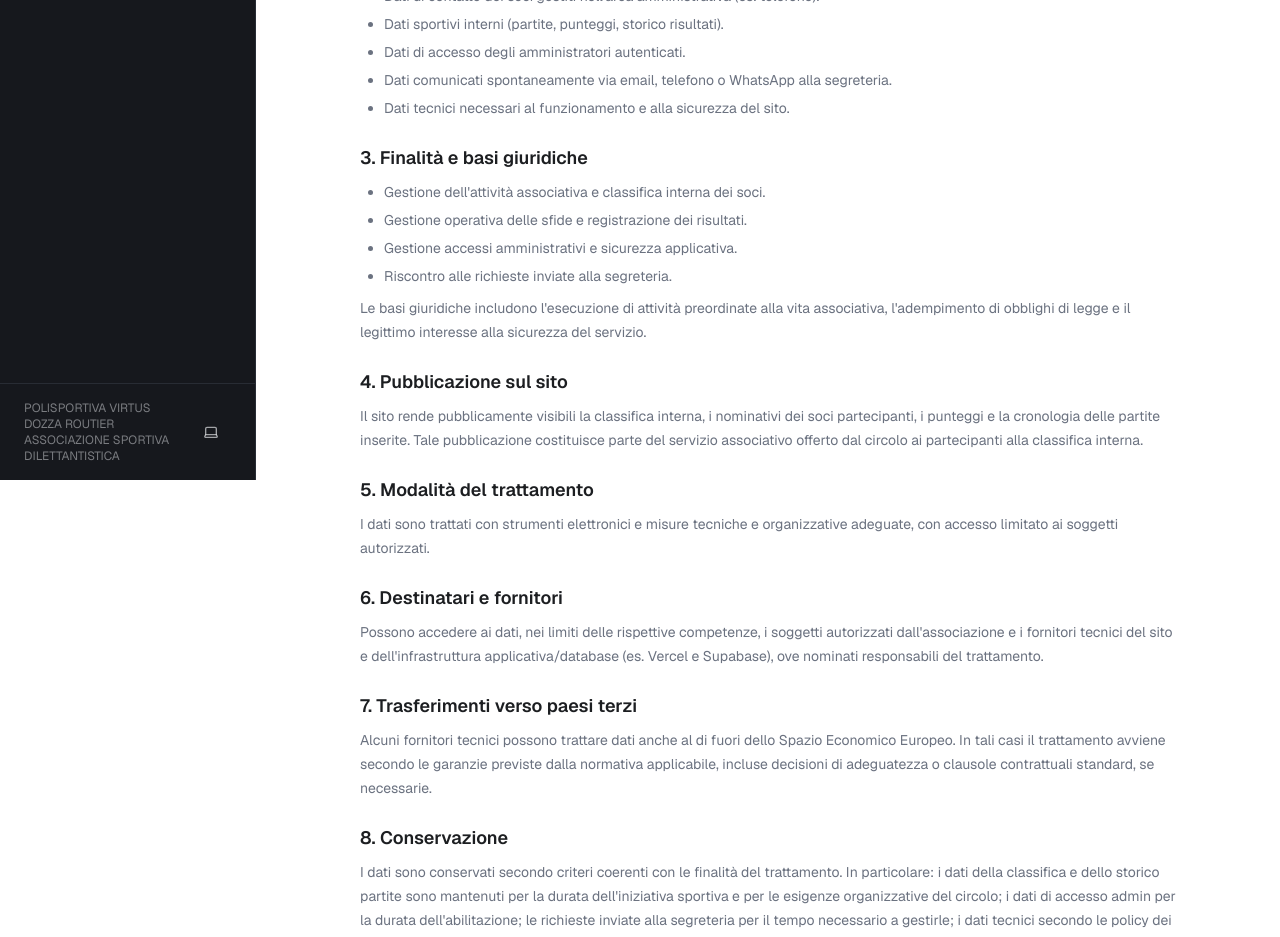
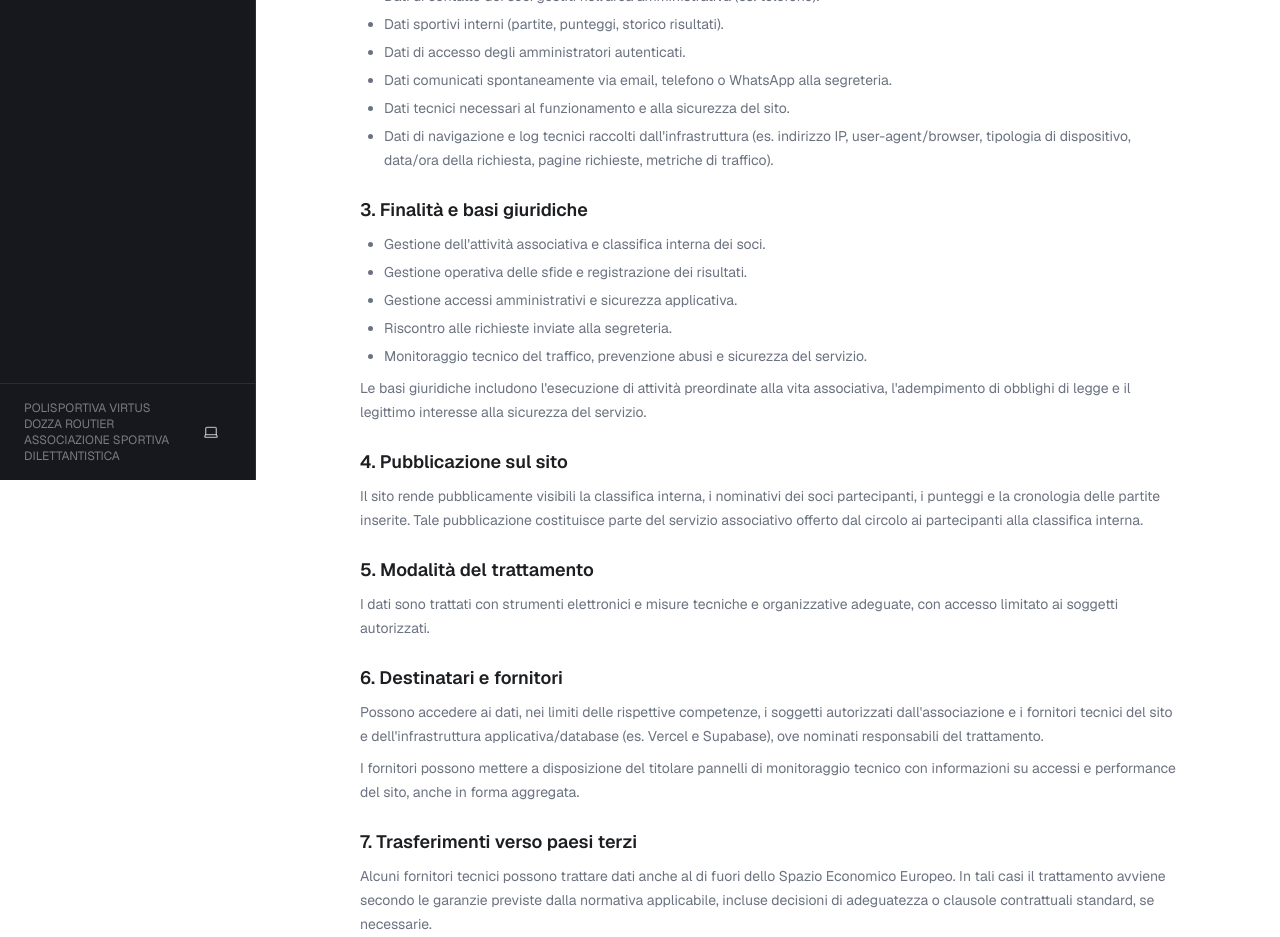
Before and after one commit to leonardolelli/circolo-tennis-dozza, a Next.js app: page /privacy in a window 1280 px wide. Shown: the part 320-1257 px from the top of the page. Built offline with nearby package versions, Linux system fonts and the light colour scheme; no server answers.

Commit message:
Update PrivacyPage with additional data processing details and technical monitoring information

```diff
--- a/app/(main)/privacy/page.tsx
+++ b/app/(main)/privacy/page.tsx
@@ -40,6 +40,11 @@ export default function PrivacyPage() {
             <li>Dati di accesso degli amministratori autenticati.</li>
             <li>Dati comunicati spontaneamente via email, telefono o WhatsApp alla segreteria.</li>
             <li>Dati tecnici necessari al funzionamento e alla sicurezza del sito.</li>
+            <li>
+              Dati di navigazione e log tecnici raccolti dall&apos;infrastruttura
+              (es. indirizzo IP, user-agent/browser, tipologia di dispositivo,
+              data/ora della richiesta, pagine richieste, metriche di traffico).
+            </li>
           </ul>
         </section>
 
@@ -50,6 +55,7 @@ export default function PrivacyPage() {
             <li>Gestione operativa delle sfide e registrazione dei risultati.</li>
             <li>Gestione accessi amministrativi e sicurezza applicativa.</li>
             <li>Riscontro alle richieste inviate alla segreteria.</li>
+            <li>Monitoraggio tecnico del traffico, prevenzione abusi e sicurezza del servizio.</li>
           </ul>
           <p className="mt-2">
             Le basi giuridiche includono l&apos;esecuzione di attività preordinate alla
@@ -84,6 +90,11 @@ export default function PrivacyPage() {
             e dell&apos;infrastruttura applicativa/database (es. Vercel e Supabase),
             ove nominati responsabili del trattamento.
           </p>
+          <p className="mt-2">
+            I fornitori possono mettere a disposizione del titolare pannelli di
+            monitoraggio tecnico con informazioni su accessi e performance del sito,
+            anche in forma aggregata.
+          </p>
         </section>
 
         <section>
@@ -104,8 +115,9 @@ export default function PrivacyPage() {
             partite sono mantenuti per la durata dell&apos;iniziativa sportiva e per le
             esigenze organizzative del circolo; i dati di accesso admin per la durata
             dell&apos;abilitazione; le richieste inviate alla segreteria per il tempo
-            necessario a gestirle; i dati tecnici secondo le policy dei fornitori e
-            le esigenze di sicurezza.
+            necessario a gestirle; i log tecnici e i dati di traffico secondo le
+            policy di conservazione del provider infrastrutturale e le esigenze di
+            sicurezza del servizio.
           </p>
         </section>
 
```
